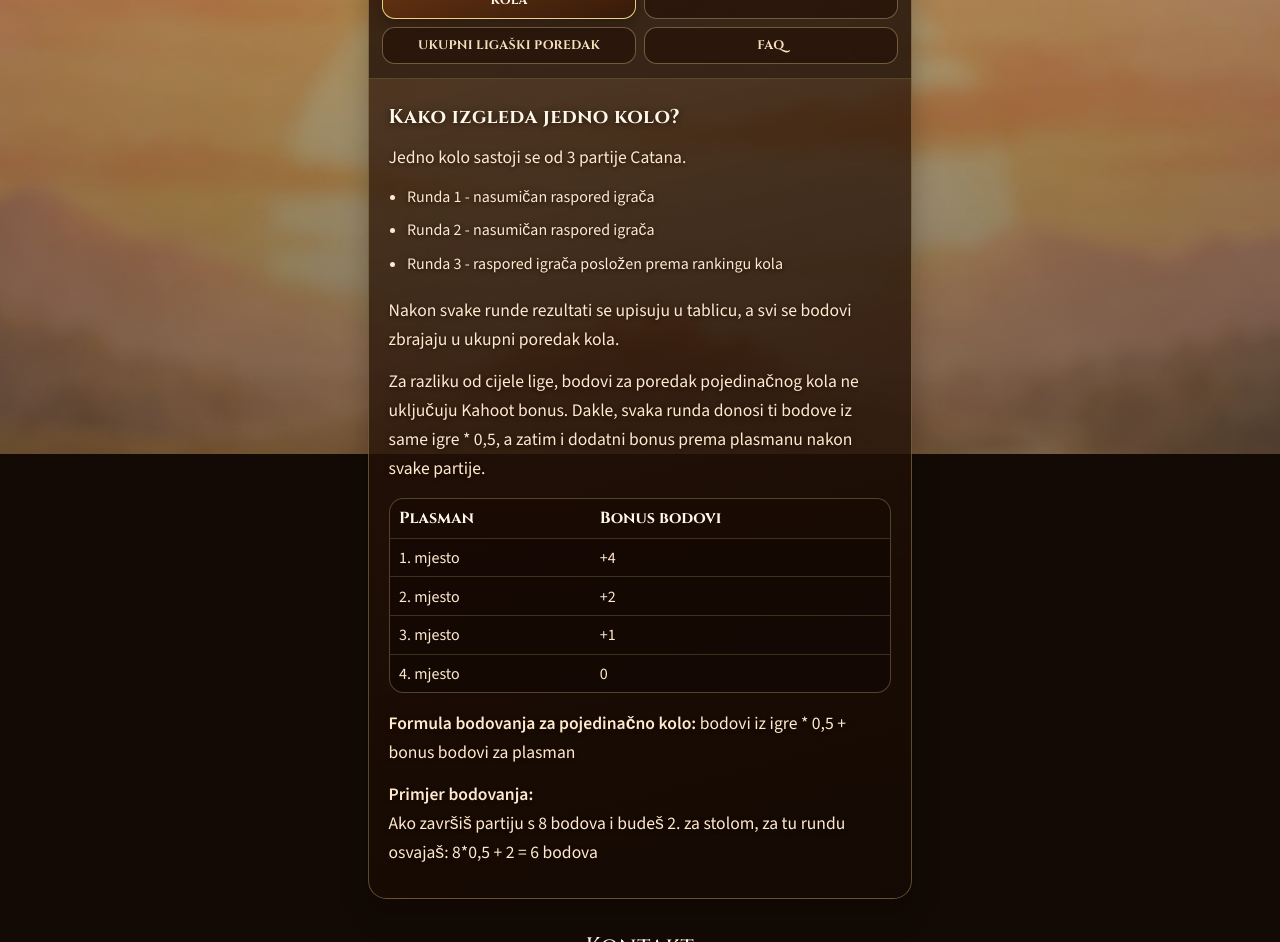
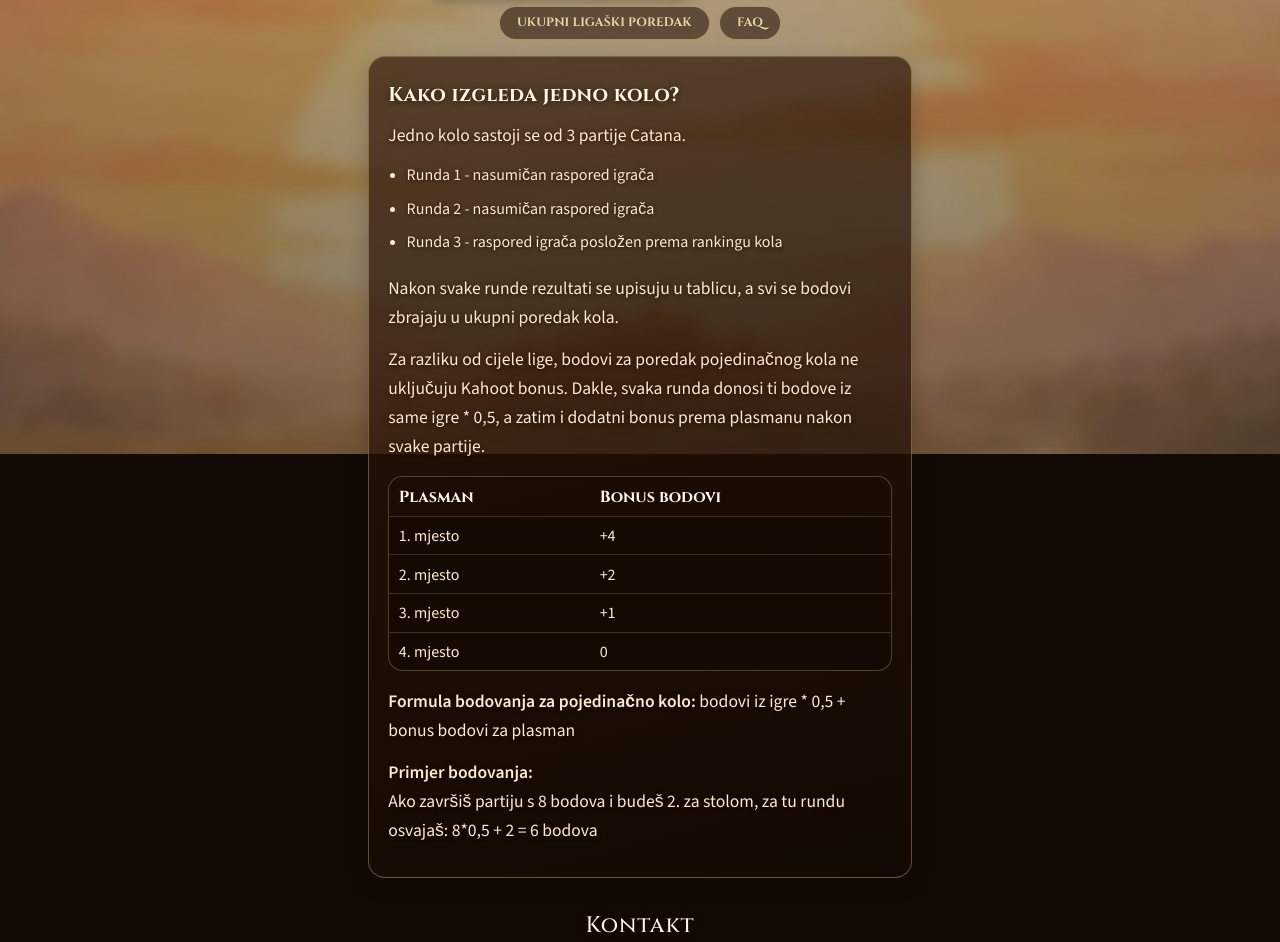
Before and after one commit to andrejrad/CatanLiga, a plain HTML site: page bodovanje.html in a window 1280 px wide. Shown: the part 354-1296 px from the top of the page. Drawn offline with nearby package versions, Linux system fonts and the light colour scheme.

Commit message:
Version 2: Bodovanje page - Compact pill-style tabs with card panel and animation

```diff
--- a/bodovanje.html
+++ b/bodovanje.html
@@ -10,7 +10,7 @@
       href="https://fonts.googleapis.com/css2?family=Cinzel:wght@500;700&family=Source+Sans+3:wght@400;600&display=swap"
       rel="stylesheet"
     />
-    <link rel="stylesheet" href="styles.css?v=47" />
+    <link rel="stylesheet" href="styles.css?v=48" />
   </head>
   <body>
     <div class="bg" aria-hidden="true"></div>
--- a/styles.css
+++ b/styles.css
@@ -1096,60 +1096,72 @@ body {
 
 .bodovanje-tabs {
   margin-top: 1.4rem;
-  border: 1px solid rgba(255, 220, 150, 0.3);
-  border-radius: 1.15rem;
-  background: linear-gradient(165deg, rgba(52, 24, 8, 0.72), rgba(20, 10, 4, 0.84));
-  box-shadow: 0 14px 28px rgba(10, 5, 2, 0.26);
-  overflow: hidden;
 }
 
 .bodovanje-tablist {
-  display: grid;
-  grid-template-columns: repeat(2, minmax(0, 1fr));
-  gap: 0.48rem;
-  padding: 0.82rem;
-  border-bottom: 1px solid rgba(255, 220, 150, 0.18);
-  background: rgba(20, 10, 4, 0.36);
+  display: flex;
+  flex-wrap: wrap;
+  gap: 0.55rem;
+  padding: 0.75rem 0 1rem;
+  justify-content: center;
 }
 
 .bodovanje-tab {
-  border: 1px solid rgba(255, 220, 150, 0.34);
-  border-radius: 0.8rem;
-  padding: 0.6rem 0.65rem;
-  background: rgba(34, 16, 6, 0.62);
-  color: #f6e0bd;
+  border: 1.5px solid rgba(255, 220, 150, 0.48);
+  border-radius: 999px;
+  padding: 0.52rem 0.95rem;
+  background: rgba(34, 16, 6, 0.55);
+  color: #e8d5a8;
   text-align: center;
   font-family: 'Cinzel', serif;
   font-weight: 700;
-  font-size: clamp(0.68rem, 2.35vw, 0.86rem);
-  line-height: 1.3;
-  letter-spacing: 0.02em;
+  font-size: clamp(0.72rem, 2.2vw, 0.82rem);
+  line-height: 1.2;
+  letter-spacing: 0.01em;
   text-transform: uppercase;
   cursor: pointer;
-  transition: border-color 0.2s ease, color 0.2s ease, background-color 0.2s ease;
+  transition: all 0.25s cubic-bezier(0.4, 0, 0.2, 1);
+  white-space: nowrap;
 }
 
 .bodovanje-tab:hover,
 .bodovanje-tab:focus-visible {
-  border-color: rgba(255, 230, 150, 0.72);
-  color: #fff5df;
+  border-color: rgba(255, 230, 150, 0.8);
+  color: #fff8e8;
+  background: rgba(52, 24, 8, 0.68);
   outline: none;
 }
 
 .bodovanje-tab.is-active {
-  border-color: rgba(255, 230, 150, 0.88);
-  background: linear-gradient(160deg, rgba(122, 60, 18, 0.76), rgba(54, 24, 8, 0.84));
+  border-color: rgba(255, 230, 150, 0.95);
+  background: linear-gradient(135deg, rgba(122, 60, 18, 0.8), rgba(78, 36, 10, 0.85));
   color: #fff8e8;
-  box-shadow: 0 7px 16px rgba(14, 6, 2, 0.32);
+  box-shadow: 0 4px 12px rgba(14, 6, 2, 0.28);
 }
 
 .bodovanje-panel {
   display: none;
-  padding: 1.2rem 1rem 1.05rem;
+  border: 1px solid rgba(255, 220, 150, 0.32);
+  border-radius: 1.05rem;
+  padding: 1.15rem 1rem;
+  background: linear-gradient(165deg, rgba(50, 24, 9, 0.68), rgba(20, 10, 4, 0.76));
+  box-shadow: 0 8px 20px rgba(10, 5, 2, 0.2);
 }
 
 .bodovanje-panel.is-active {
   display: block;
+  animation: slideIn 0.28s cubic-bezier(0.4, 0, 0.2, 1);
+}
+
+@keyframes slideIn {
+  from {
+    opacity: 0;
+    transform: translateY(-8px);
+  }
+  to {
+    opacity: 1;
+    transform: translateY(0);
+  }
 }
 
 .bodovanje-panel .about-heading {
@@ -1224,16 +1236,19 @@ body {
 
 @media (max-width: 39.99rem) {
   .bodovanje-tablist {
-    grid-template-columns: 1fr;
+    gap: 0.4rem;
+    justify-content: flex-start;
+    padding: 0.65rem 0 0.9rem;
+    overflow-x: auto;
   }
 
   .bodovanje-tab {
-    font-size: 0.74rem;
-    padding: 0.62rem;
+    font-size: 0.68rem;
+    padding: 0.46rem 0.8rem;
   }
 
   .bodovanje-panel {
-    padding: 1rem 0.82rem 0.92rem;
+    padding: 0.95rem 0.8rem 0.88rem;
   }
 
   .tournament-table-wrap {
@@ -1302,11 +1317,12 @@ body {
 
 @media (min-width: 40rem) {
   .bodovanje-tab {
-    font-size: 0.78rem;
+    font-size: 0.76rem;
+    padding: 0.54rem 1.08rem;
   }
 
   .bodovanje-panel {
-    padding: 1.35rem 1.22rem 1.15rem;
+    padding: 1.32rem 1.2rem 1.2rem;
   }
 
   .admin-gallery-grid {
```
Also changed, not shown: 1 other file.
